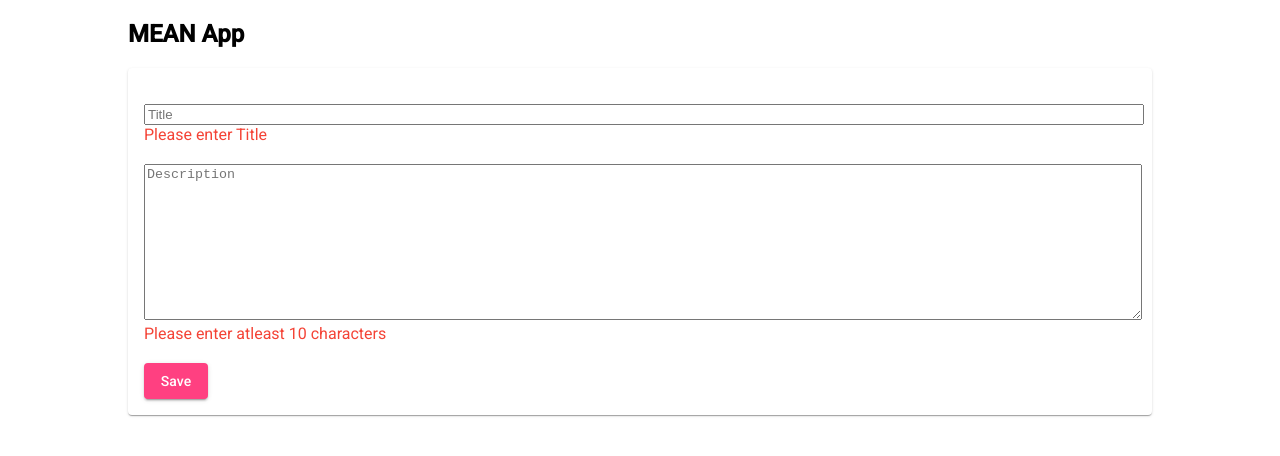
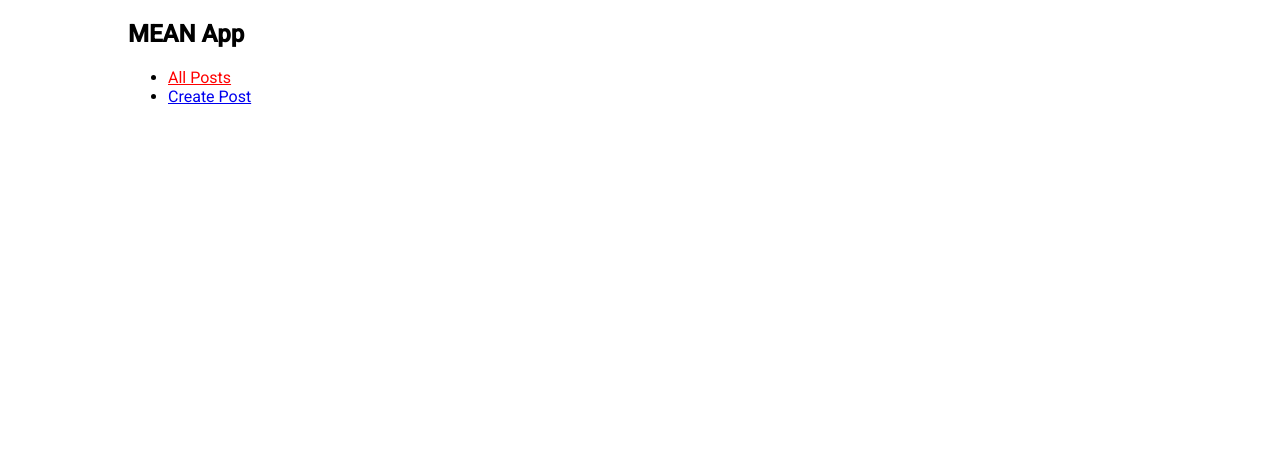
Before and after one commit to kirandash/MEAN, an Angular app in the folder mean-course/: page / in a window 1280 px wide. Shown: the top 456 px of the page. Built offline with nearby package versions, Linux system fonts and the light colour scheme; no server answers.

Commit message:
5.1 Creating Routing Module

```diff
--- /dev/null
+++ b/mean-course/src/app/app-routing.module.ts
@@ -0,0 +1,19 @@
+import { NgModule } from '@angular/core';
+import { RouterModule, Routes } from '@angular/router';
+import { PostListComponent } from './posts/post-list/post-list.component';
+import { PostCreateComponent } from './posts/post-create/post-create.component';
+
+const appRoutes: Routes = [
+  { path: '', component: PostListComponent },
+  { path: 'create', component: PostCreateComponent }
+];
+
+@NgModule({
+  imports: [RouterModule.forRoot(appRoutes)],
+  exports: [RouterModule]
+})
+export class AppRoutingModule {
+  constructor() {
+
+  }
+}
--- a/mean-course/src/app/app.component.html
+++ b/mean-course/src/app/app.component.html
@@ -1,7 +1,8 @@
 <div class="container">
   <app-header></app-header>
+  <router-outlet></router-outlet>
   <!--<app-post-create (createdPost)="onPostCreation($event)"></app-post-create>-->
-  <app-post-create></app-post-create>
+  <!--<app-post-create></app-post-create>-->
   <!--<app-post-list [posts]="storedPosts"></app-post-list>-->
-  <app-post-list></app-post-list>
+  <!--<app-post-list></app-post-list>-->
 </div>
--- a/mean-course/src/app/app.module.ts
+++ b/mean-course/src/app/app.module.ts
@@ -13,6 +13,7 @@ import { MatCardModule } from '@angular/material/card';
 import { MatButtonModule } from '@angular/material/button';
 import { MatExpansionModule } from '@angular/material/expansion';
 import { HttpClientModule } from '@angular/common/http';
+import { AppRoutingModule } from './app-routing.module';
 
 @NgModule({
   declarations: [
@@ -29,7 +30,8 @@ import { HttpClientModule } from '@angular/common/http';
     MatCardModule,
     MatButtonModule,
     MatExpansionModule,
-    HttpClientModule
+    HttpClientModule,
+    AppRoutingModule
   ],
   providers: [],
   bootstrap: [AppComponent]
--- /dev/null
+++ b/mean-course/src/app/header/header.component.css
@@ -0,0 +1,3 @@
+.active {
+  color: red;
+}
--- a/mean-course/src/app/header/header.component.html
+++ b/mean-course/src/app/header/header.component.html
@@ -1 +1,5 @@
 <h2>MEAN App</h2>
+<ul>
+  <li><a routerLink="/" routerLinkActive="active" [routerLinkActiveOptions]="{ exact: true }">All Posts</a></li>
+  <li><a routerLink="/create" routerLinkActive="active">Create Post</a></li>
+</ul>
--- a/mean-course/src/app/header/header.component.ts
+++ b/mean-course/src/app/header/header.component.ts
@@ -2,7 +2,8 @@ import { Component } from '@angular/core';
 
 @Component({
   selector: 'app-header',
-  templateUrl: 'header.component.html'
+  templateUrl: 'header.component.html',
+  styleUrls: ['header.component.css']
 })
 
 export class HeaderComponent {
```
Also changed, not shown: 1 other file (tests, documents, lock files or other folders).
